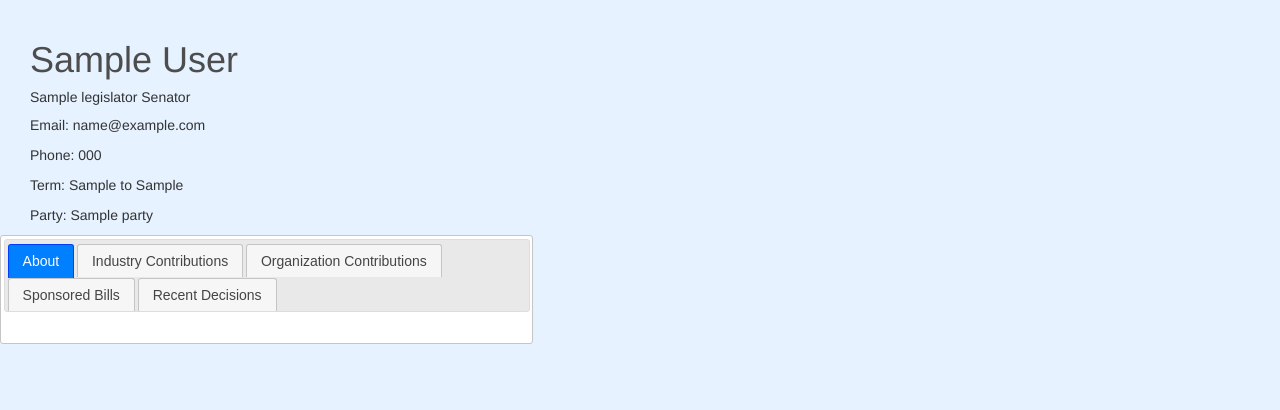
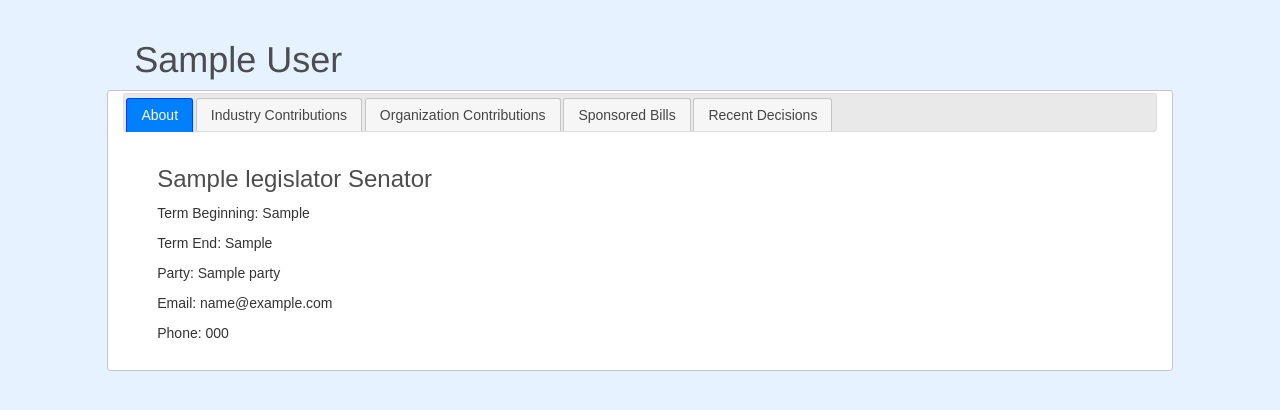
Before and after one commit to meyerhoferc/will-legislate-for-money, a Django app: template public_officials/templates/public-officials/detail.html in a window 1280 px wide. Shown: the part 52-462 px from the top of the page. Run offline with Django 3.2, Linux system fonts and the light colour scheme; the template is opened without the code that fills it: most values are stand-ins (such as "Sample title", 1, 10 or a date in 2020); some libraries are stand-ins or nearby versions.

Commit message:
Update legislator detail styling

```diff
--- a/public_officials/management/commands/seed_legislators.py
+++ b/public_officials/management/commands/seed_legislators.py
@@ -20,8 +20,8 @@ class Command(BaseCommand):
             cid=legislator["crp_id"],
             pid=legislator["bioguide_id"],
             chamber=legislator["chamber"],
-            term_start=legislator["term_end"],
-            term_end=legislator["term_start"],
+            term_start=legislator["term_start"],
+            term_end=legislator["term_end"],
             party=legislator["party"]
             )
             self.stdout.write(self.style.SUCCESS('Successfully created legislator %s' % legislator["last_name"]))
--- a/public_officials/templates/public-officials/detail.html
+++ b/public_officials/templates/public-officials/detail.html
@@ -5,9 +5,9 @@
     <script type="text/javascript" src="http://ajax.googleapis.com/ajax/libs/jquery/3.1.1/jquery.min.js"></script>
     <script type="text/javascript" src="/static/public_officials/js/jquery-ui-1.12.1.min.js"></script>
     <script type="text/javascript" src="/static/public_officials/js/legislator_detail.js"></script>
+    <link href="/static/public_officials/stylesheets/jquery-ui.css" rel="stylesheet">
     <link href="/static/public_officials/bootstrap-3.3.7-dist/css/bootstrap.min.css" rel="stylesheet">
     <link href="/static/public_officials/stylesheets/main.css" rel="stylesheet">
-    <link href="/static/public_officials/stylesheets/jquery-ui.css" rel="stylesheet">
     <title>Will Legislate For Money</title>
   </head>
   <body>
@@ -28,23 +28,12 @@
     </nav>
 
     <div class="container-fluid">
-      <div class="row-well profile">
-        <div class="col-md-6 legislator" data-legislator-id="{{ legislator.cid }}" data-legislator-pid="{{ legislator.pid }}">
-          <h1>{{ legislator.first_name }} {{ legislator.last_name }}</h1>
-          {% if legislator.chamber == 'house' %}
-            <h5>{{ legislator.state_name }} Representative</h5>
-          {% else %}
-            <h5>{{ legislator.state_name}} Senator</h5>
-          {% endif %}
-          <p>Email: {{ legislator.email }}</p>
-          <p>Phone: {{ legislator.phone }}</p>
-          <p>Term: {{ legislator.term_start}} to {{ legislator.term_end }}</p>
-          <p>Party: {{ legislator.party }}</p>
-        </div>
+      <div class="row-well profile col-md-4 col-md-offset-1 legislator" data-legislator-id="{{ legislator.cid }}" data-legislator-pid="{{ legislator.pid }}">
+        <h1>{{ legislator.first_name }} {{ legislator.last_name }}</h1>
       </div>
     </div>
 
-    <div id="tabs" class="col-md-5">
+    <div id="tabs" class="col-md-10 col-md-offset-1">
       <ul>
         <li><a href="#tab-1">About</a></li>
         <li><a href="#tab-2">Industry Contributions</a></li>
@@ -54,8 +43,17 @@
       </ul>
       <div id="tab-1">
         <div class="container-fluid">
-          <div class="row-well">
-
+          <div class="row-well stats">
+            {% if legislator.chamber == 'house' %}
+              <h3>{{ legislator.state_name }} Representative</h3>
+            {% else %}
+              <h3>{{ legislator.state_name}} Senator</h3>
+            {% endif %}
+            <p>Term Beginning: {{ legislator.term_start}}</p>
+            <p>Term End: {{ legislator.term_end}}</p>
+            <p>Party: {{ legislator.party }}</p>
+            <p>Email: {{ legislator.email }}</p>
+            <p>Phone: {{ legislator.phone }}</p>
           </div>
         </div>
       </div>
```
Also changed, not shown: public_officials/functional_tests/test_public_officials.py (+7 -5 lines).
